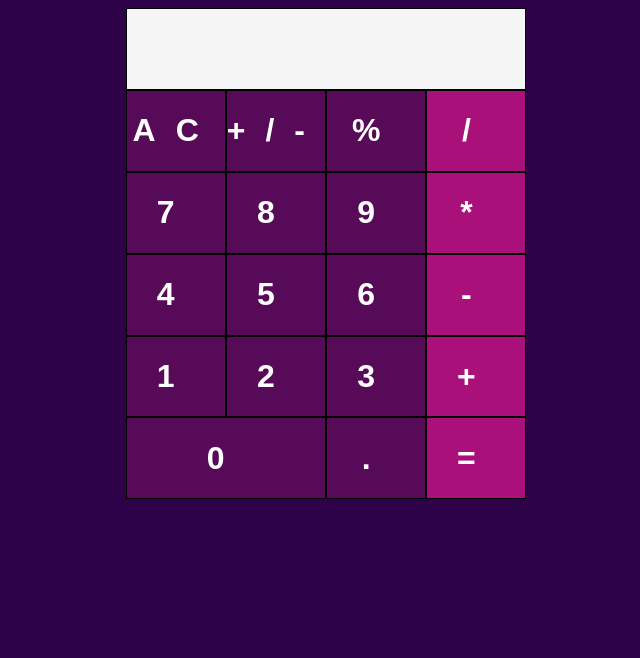
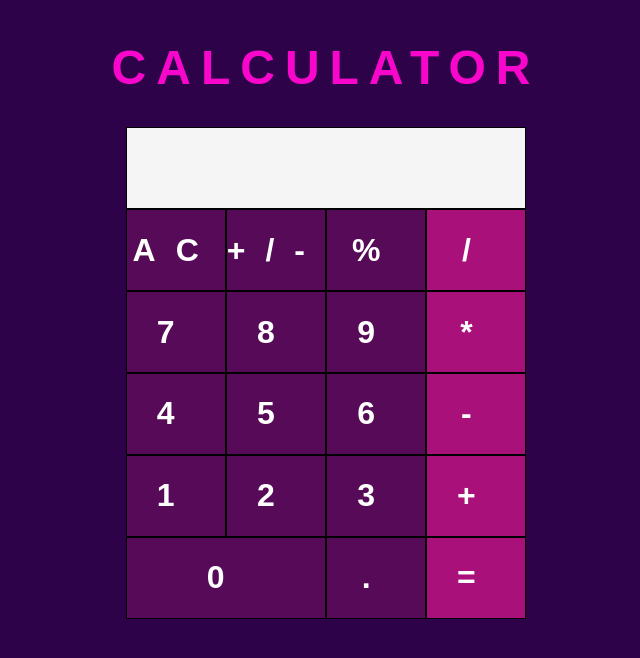
Before and after one commit to Lalit-kumar001/calculator, a plain HTML site: page index.html in a window 1280 px wide. Shown: the whole page, without its empty margins (314-954 px from the left). Drawn offline with Linux system fonts and the light colour scheme.

Commit message:
Update index.html

```diff
--- a/index.html
+++ b/index.html
@@ -8,6 +8,10 @@
    <link rel="stylesheet" href="style.css">
 </head>
 <body>
+   <div id="div">
+      <h1 id="heading">CALCULATOR</h1>
+   </div>
+
      <div class="container">
         <div class="item item1" id="item-1">  </div>
         <div class="item item2 wheat" id="item-2"> <h1>AC</h1></div>
```
